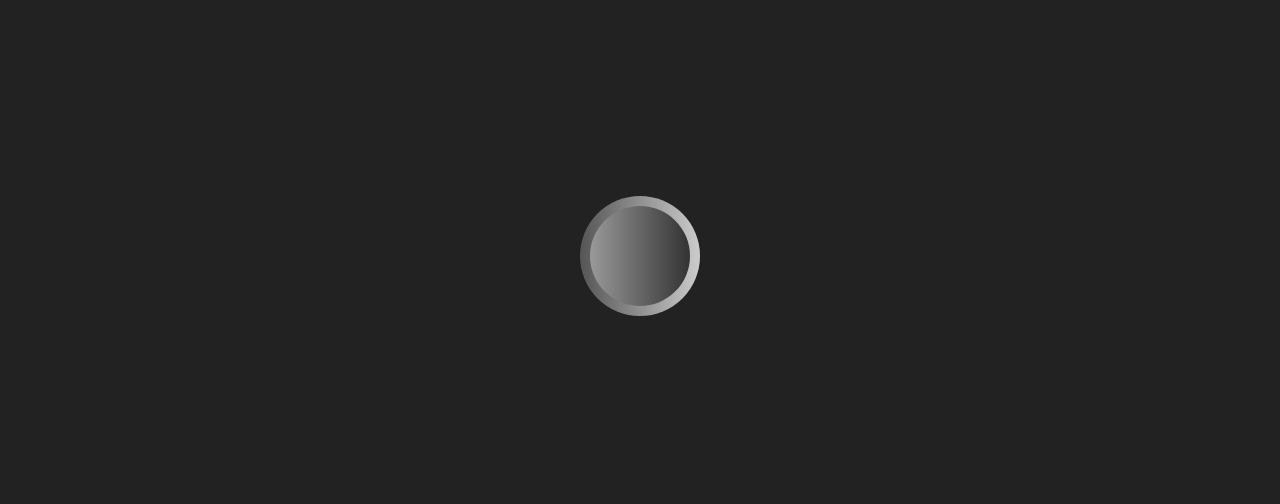
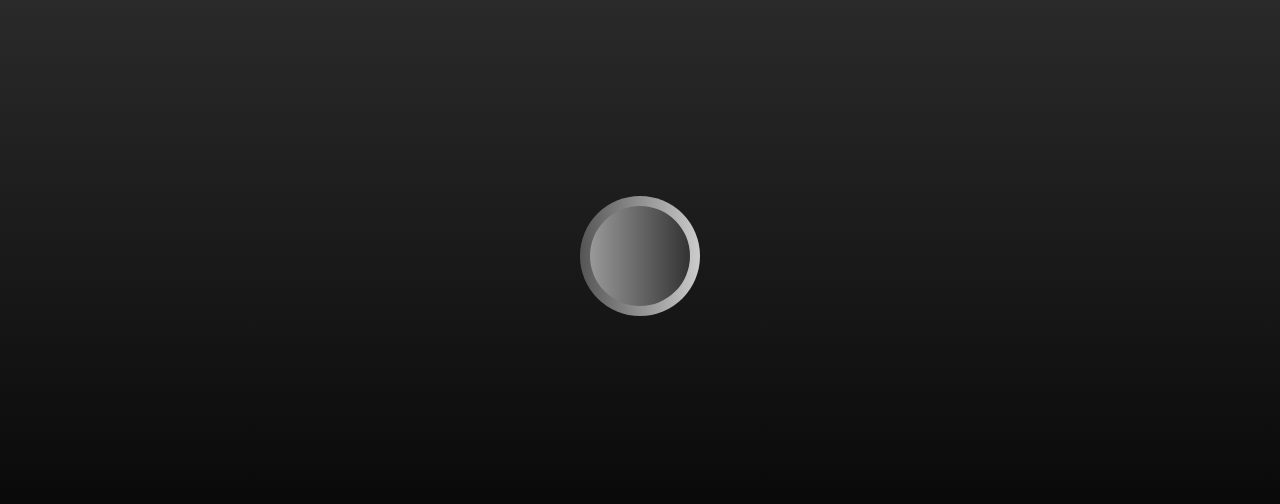
Before and after one commit to luanawgr/interruptor, a plain HTML site: page index.html in a window 1280 px wide. Shown: the part 144-648 px from the top of the page. Drawn offline with Linux system fonts and the light colour scheme.

Commit message:
cambio en el background

```diff
--- a/css/estilo.css
+++ b/css/estilo.css
@@ -3,7 +3,7 @@
     padding: 0;
 }
 body{
-    background-color: #222;
+    background-image: linear-gradient(to top, #000, #333);
     height: 100vh;
     display: flex;
     justify-content: center;
```
